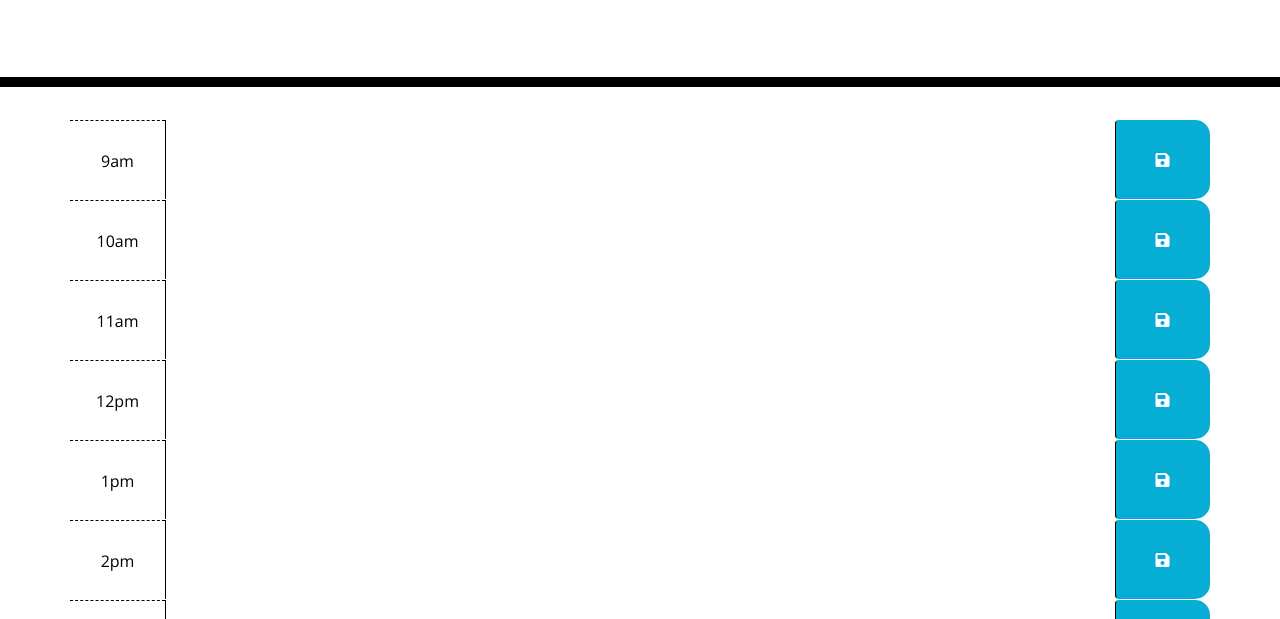
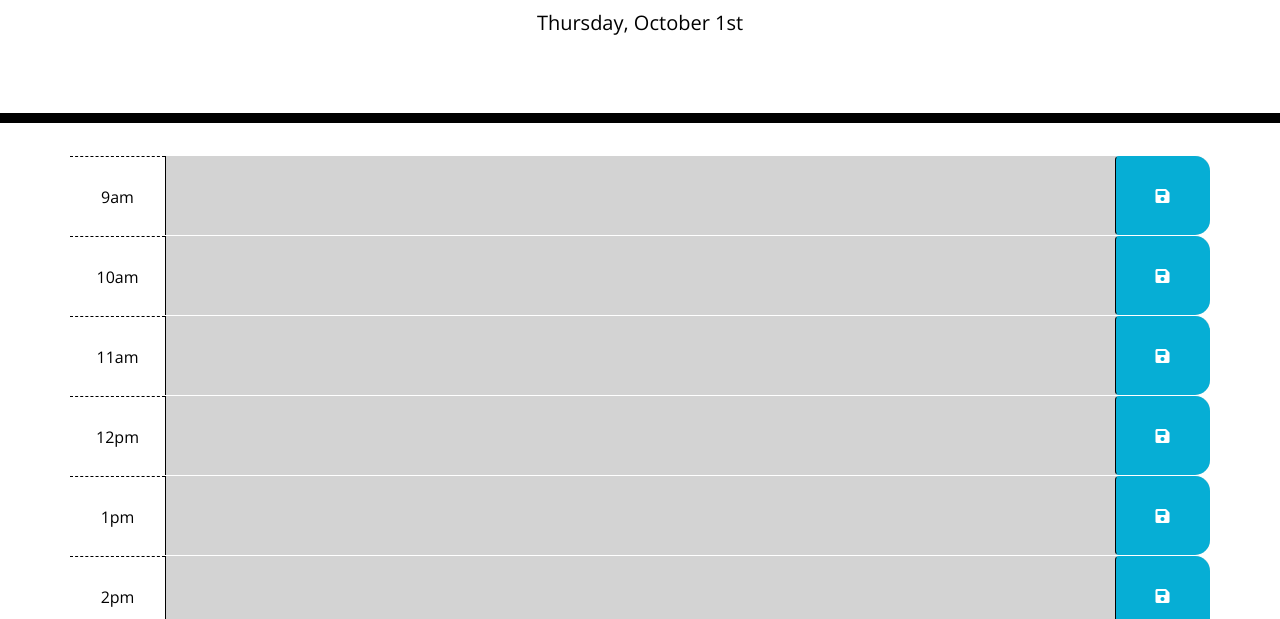
Before and after one commit to jessicaano92/jquerydayplanner, a plain HTML site: page index.html in a window 1280 px wide. Shown: the part 181-800 px from the top of the page. Drawn offline with nearby package versions, Linux system fonts and the light colour scheme.

Commit message:
updated comments

```diff
--- a/index.html
+++ b/index.html
@@ -29,10 +29,11 @@
       <p id="currentDay" class="lead"></p>
     </header>
     <div class="container">
+
       <!-- Timeblocks go here -->
 
-        <div id="hour-9" class="row time-block">
-          <div class="col-md-1 hour">
+        <div id="hour-9" class="row time-block">      <!--each row of the planner-->
+          <div class="col-md-1 hour">         <!--each column with the hour in the planner-->
               9am
           </div>
             <textarea class="col-md-10 description">
@@ -118,6 +119,6 @@
     <script src="https://code.jquery.com/jquery-3.4.1.min.js"></script>
     <script src="https://cdnjs.cloudflare.com/ajax/libs/moment.js/2.24.0/moment.min.js"></script>
     <script src="script.js"></script>
-    <!--may need to take this out if link a JS time tracker-->
+
   </body>
 </html>
--- a/script.js
+++ b/script.js
@@ -12,7 +12,7 @@ $(document).ready(function() {
             var hour = parseInt($(this).attr("id").split("-")[1])
 
             if (hour < currentTime){
-                $(this).addClass("past")
+                $(this).addClass("past")       //tracks the current time
 
             }else if(hour === currentTime) {
                 $(this).removeClass("past")
@@ -20,11 +20,28 @@ $(document).ready(function() {
                 $(this).addClass("present")
 
             } else {
+                $(this).removeClass("past")
+                $(this).removeClass("present")
+                $(this).addClass("future")
 
             }
 
         })
     }
+        updateHour();
 
+        var interval = setInterval(updateHour, 15000)
+
+        $("#hour-9 .description").val(localStorage.getItem("hour-9"))
+        $("#hour-10 .description").val(localStorage.getItem("hour-10"))
+        $("#hour-11 .description").val(localStorage.getItem("hour-11"))
+        $("#hour-12 .description").val(localStorage.getItem("hour-12"))
+        $("#hour-13 .description").val(localStorage.getItem("hour-13"))
+        $("#hour-14 .description").val(localStorage.getItem("hour-14"))
+        $("#hour-15 .description").val(localStorage.getItem("hour-15"))
+        $("#hour-16 .description").val(localStorage.getItem("hour-16"))
+        $("#hour-17 .description").val(localStorage.getItem("hour-17"))
+
+        $("#currentDay").text(moment().format("dddd, MMMM Do"));
 
 })
```
